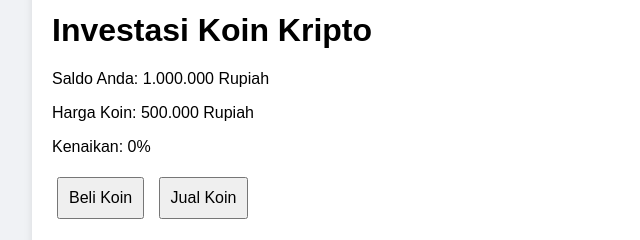
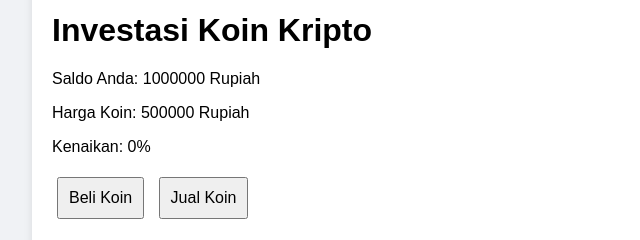
Before and after one commit to Ilyas223/Investasi-yaskoin.com, a plain HTML site: page index.html in a window 1280 px wide. Shown: the part 131-371 px from the top of the page, 288-928 px from the left. Drawn offline with nearby package versions, Linux system fonts and the light colour scheme.

Commit message:
Update index.html

```diff
--- a/index.html
+++ b/index.html
@@ -10,8 +10,8 @@
 <body>
     <div id="app">
         <h1>Investasi Koin Kripto</h1>
-        <p>Saldo Anda: <span id="balance">1.000.000</span> Rupiah</p>
-        <p>Harga Koin: <span id="coinPrice">500.000</span> Rupiah</p>
+        <p>Saldo Anda: <span id="balance">1000000</span> Rupiah</p>
+        <p>Harga Koin: <span id="coinPrice">500000</span> Rupiah</p>
         <p>Kenaikan: <span id="coinPercentage">0</span>%</p>
 
         <button onclick="buyCoin()">Beli Koin</button>
```
